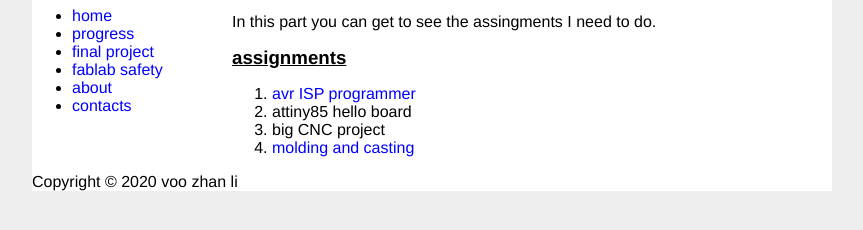
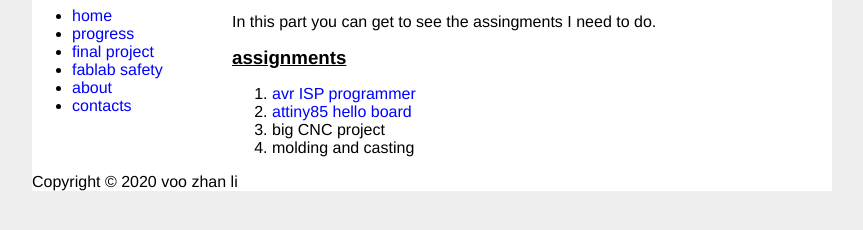
Before and after one commit to V00ZhanLi/EP1001, a plain HTML site: page assignments.html in a window 1280 px wide. Shown: the part 96-326 px from the top of the page, without its empty margins (208-1071 px from the left). Drawn offline with Linux system fonts and the light colour scheme.

Commit message:
Update assignments.html

```diff
--- a/assignments.html
+++ b/assignments.html
@@ -30,9 +30,9 @@
 
       <ol>
           <li><a href="isp.html">avr ISP programmer</a></li>
-          <li>attiny85 hello board</li>
+          <li><a href="hello.html">attiny85 hello board</a></li>
           <li>big CNC project</li>
-          <li><a href="hello.html">molding and casting</a></li>
+          <li>molding and casting</li>
       </ol>
 
 
```
